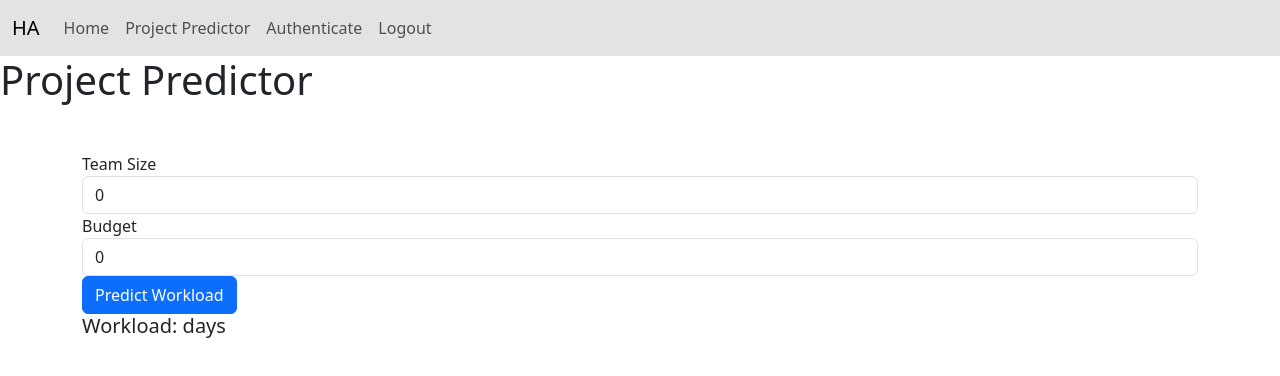
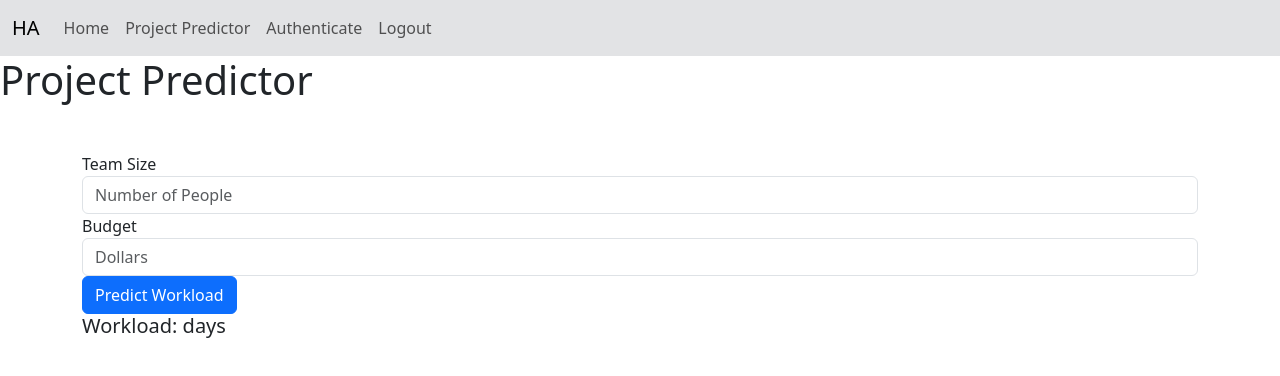
Before and after one commit to emolden/hartapolis-inc, a React (Vite) app in the folder react/vite-project/: page /project-predictor in a window 1280 px wide. Shown: the top 376 px of the page. Built offline with nearby package versions, Linux system fonts and the light colour scheme; no server answers.

Commit message:
installed flask cors

```diff
--- a/react/vite-project/src/components/ProjectPredictor.jsx
+++ b/react/vite-project/src/components/ProjectPredictor.jsx
@@ -2,8 +2,8 @@ import React, { useState } from 'react';
 
 
 export default function ProjectPredictor() {
-  const [teamSize, setTeamSize] = useState(0);
-  const [budget, setBudget] = useState(0);
+  const [teamSize, setTeamSize] = useState("");
+  const [budget, setBudget] = useState("");
   const [startDate, setStartDate] = useState(null);
 
 
```
